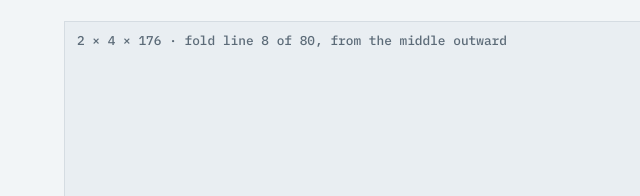
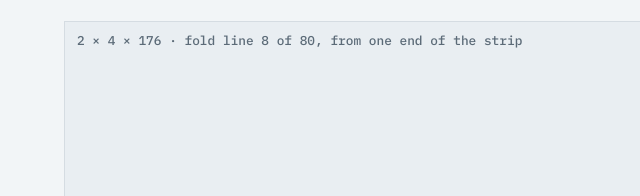
Before and after one commit to Sprite143/five-box-net-2128, a plain HTML site: page viewer/index.html in a window 1280 px wide. Shown: the part 310-506 px from the top of the page, 16-656 px from the left. Drawn offline with nearby package versions, Linux system fonts and the light colour scheme; animation ran at ten frames a second.

Commit message:
Viewer: status line says folding starts from one end of the strip
Co-Authored-By: Claude Opus 5.5 <noreply@anthropic.com>

```diff
--- a/viewer/index.html
+++ b/viewer/index.html
@@ -190,7 +190,7 @@ const DATA = {"cells":[[57,-30],[57,-29],[57,-28],[58,-32],[58,-31],[58,-30],[58
     if (autoZoom) zoomTo(mode === "all" ? ease(t) : t);
     const d = DATA.boxes[box].box;
     hud.textContent = mode === "all" ? `${d.join(" × ")} · all creases together · ${Math.round(t * 100)}%`
-      : `${d.join(" × ")} · fold line ${Math.min(rank[box].K, Math.ceil(t * rank[box].K))} of ${rank[box].K}, from the middle outward`;
+      : `${d.join(" × ")} · fold line ${Math.min(rank[box].K, Math.ceil(t * rank[box].K))} of ${rank[box].K}, from one end of the strip`;
     prog.value = Math.round(t * 1000);
   }
   function resize() {
```
